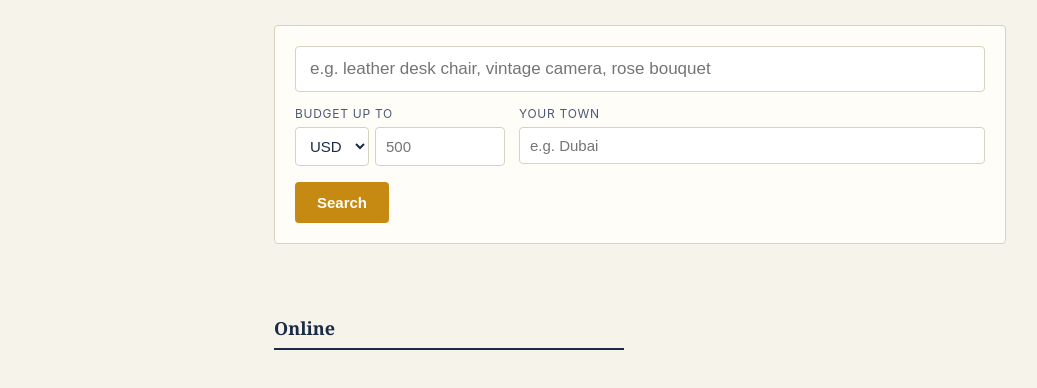
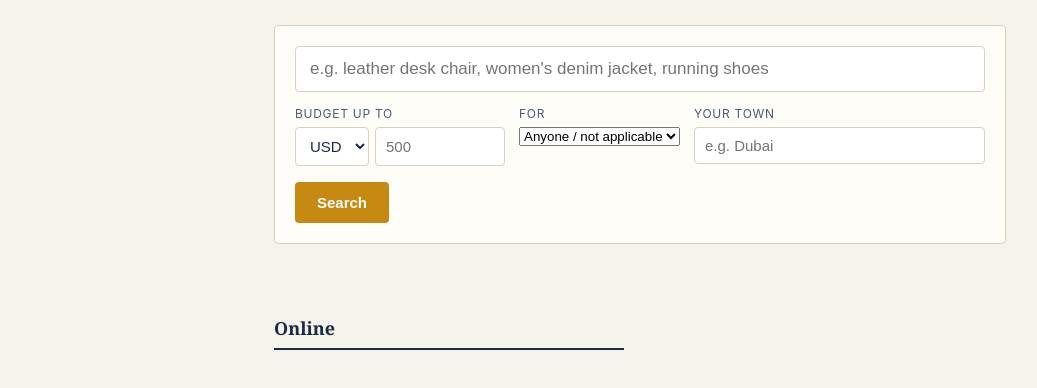
Before and after one commit to farhan140708-arch/item-finder, a website: page public/index.html in a window 1280 px wide. Shown: the part 192-580 px from the top of the page, without its empty margins (0-1037 px from the left). Drawn offline with Linux system fonts and the light colour scheme.

Commit message:
Update index.html

```diff
--- a/public/index.html
+++ b/public/index.html
@@ -17,7 +17,7 @@
 <p class="sub">Type anything - we'll check online stores and shops near you.</p>
 
 <form id="search-form">
-        <input id="item" type="text" placeholder="e.g. leather desk chair, vintage camera, rose bouquet" required />
+<input id="item" type="text" placeholder="e.g. leather desk chair, women's denim jacket, running shoes" required />
 <div class="row">
 <div class="field">
 <label for="budget">Budget up to</label>
@@ -31,6 +31,16 @@
 </select>
 <input id="budget" type="number" min="0" placeholder="500" />
 </div>
+</div>
+<div class="field">
+<label for="gender">For</label>
+<select id="gender">
+<option value="">Anyone / not applicable</option>
+<option value="women">Women</option>
+<option value="men">Men</option>
+<option value="kids">Kids</option>
+<option value="unisex">Unisex</option>
+</select>
 </div>
 <div class="field grow">
 <label for="location">Your town</label>
```
Lines whose indentation alone changed are shown as unchanged.
